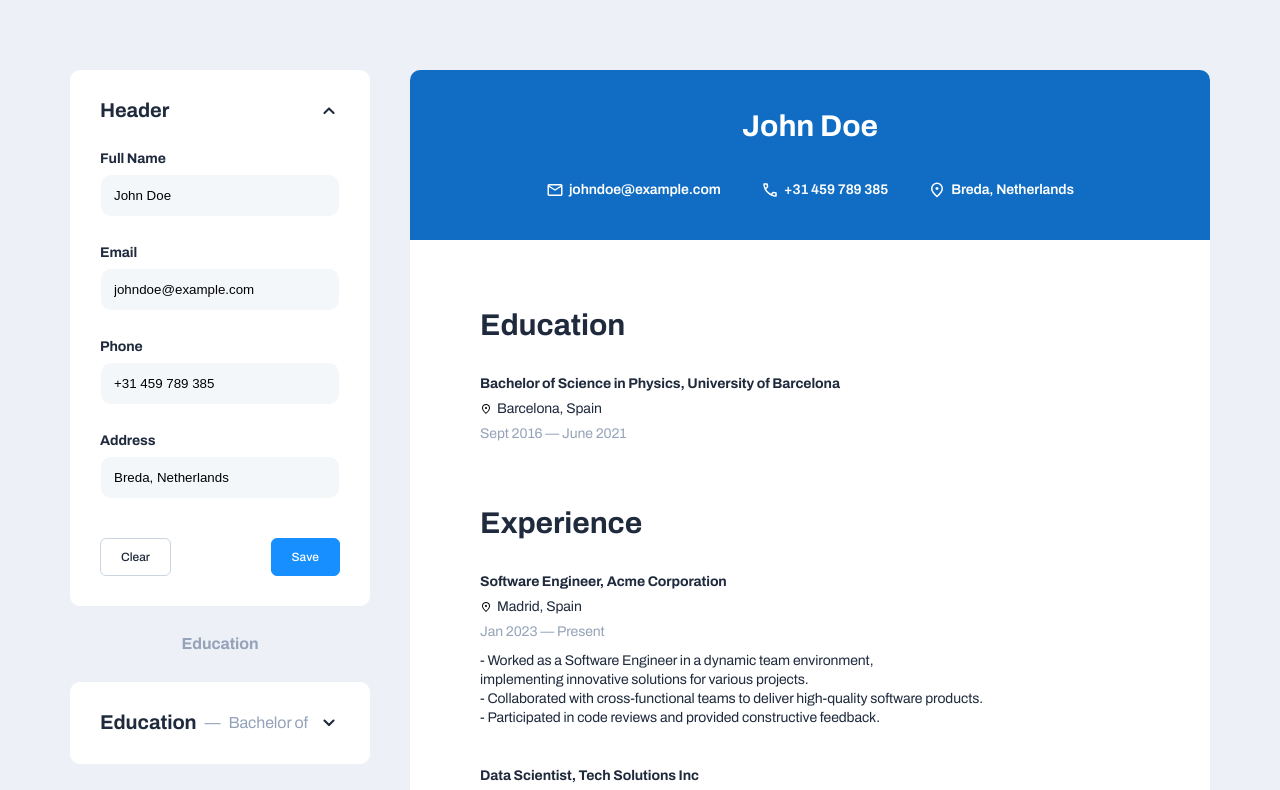
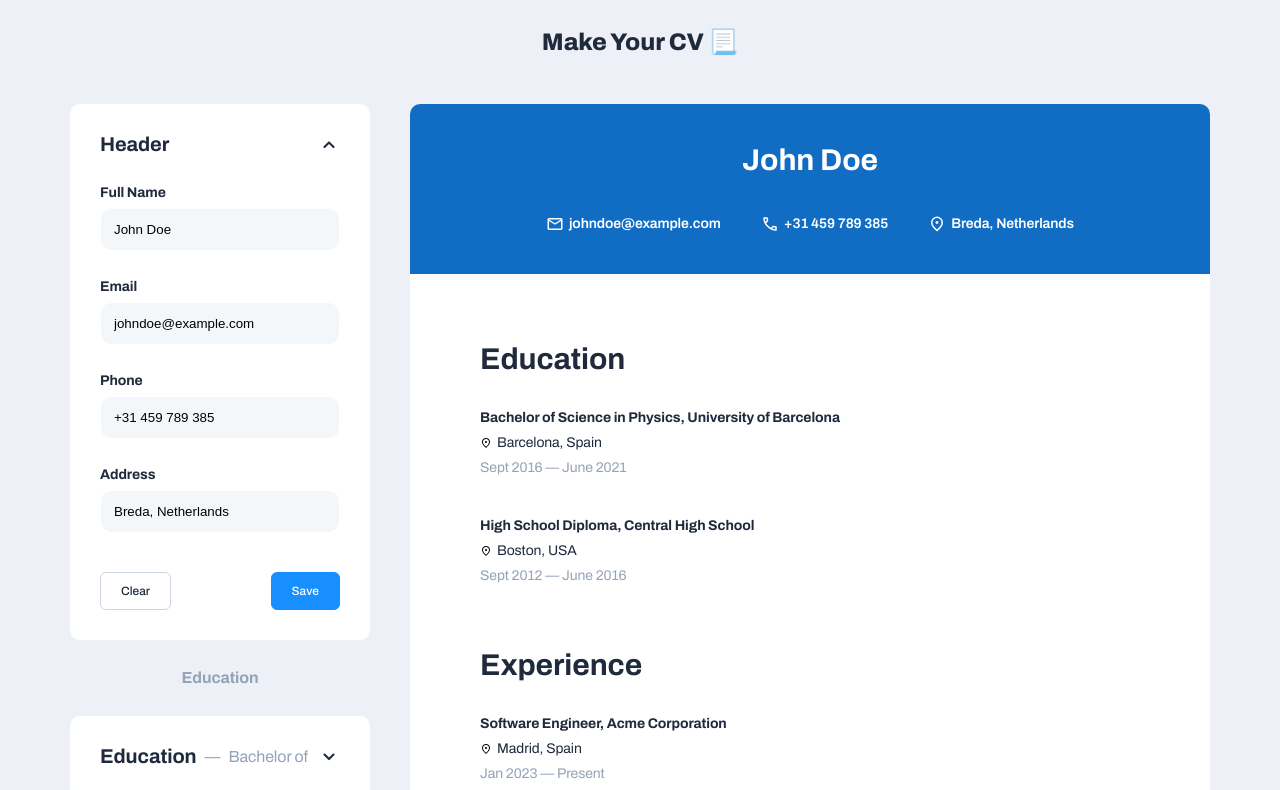
Before and after one commit to amadeuio/make-your-cv, a React (Vite) app: page / in a window 1280 px wide. Shown: the top 790 px of the page. Built offline with nearby package versions, Linux system fonts and the light colour scheme.

Commit message:
Add navbar

```diff
--- a/src/App.tsx
+++ b/src/App.tsx
@@ -25,6 +25,11 @@ function App() {
 
   return (
     <div className="app-container">
+      {
+        <div className="navbar">
+          <h1>Make Your CV 📃</h1>
+        </div>
+      }
       <div className="main-content-container">
         <FormDataContext.Provider
           value={{
--- a/src/initialData.ts
+++ b/src/initialData.ts
@@ -17,6 +17,15 @@ export const initialEducationArray: EducationObject[] = [
     startDate: "Sept 2016",
     endDate: "June 2021",
     location: "Barcelona, Spain",
+    isOpen: false,
+  },
+  {
+    id: uuidv4(),
+    school: "Central High School",
+    qualification: "High School Diploma",
+    startDate: "Sept 2012",
+    endDate: "June 2016",
+    location: "Boston, USA",
     isOpen: false,
   },
 ];
--- a/src/styles/index.css
+++ b/src/styles/index.css
@@ -42,6 +42,20 @@ body {
   display: flex;
   justify-content: space-between;
   padding: 70px;
+  padding-top: 0; /* navbar */
+}
+
+.navbar {
+  display: flex;
+  align-items: center;
+  justify-content: center;
+  margin-top: 30px;
+  margin-bottom: 50px;
+}
+
+.navbar h1 {
+  font-size: 24px;
+  font-weight: 800;
 }
 
 .form-section {
```
